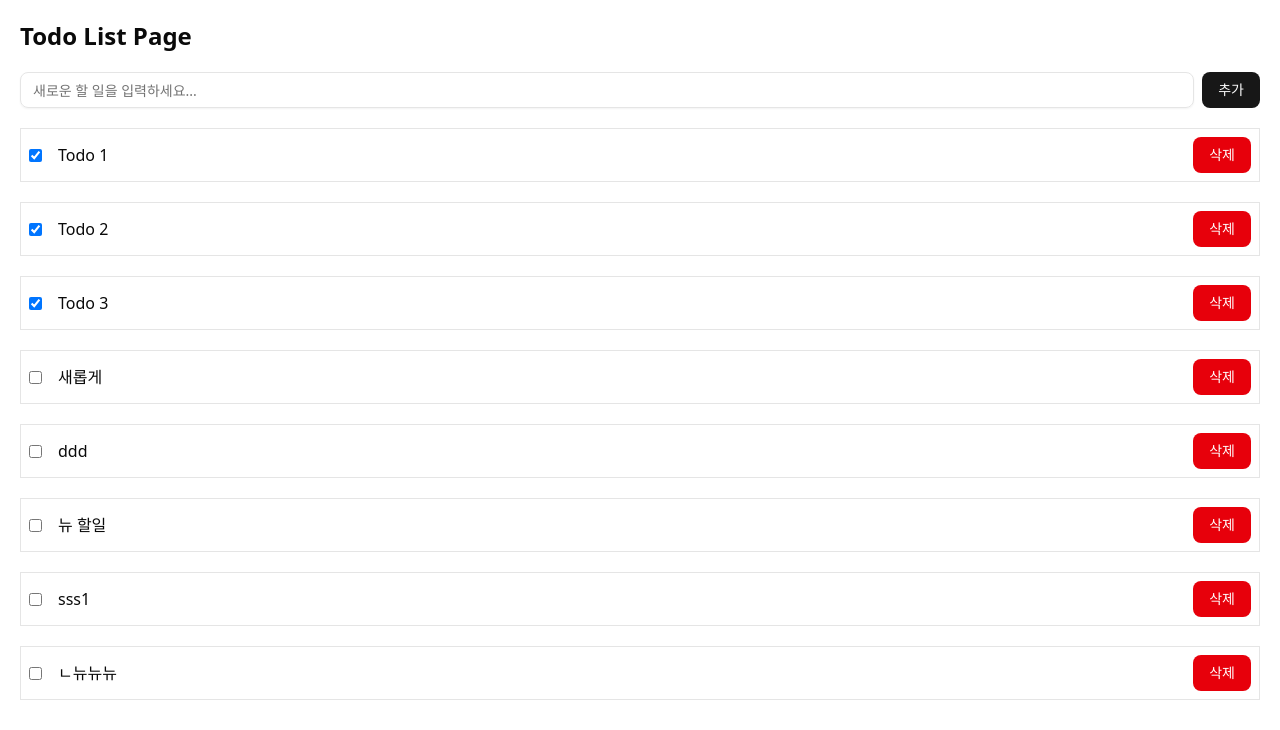
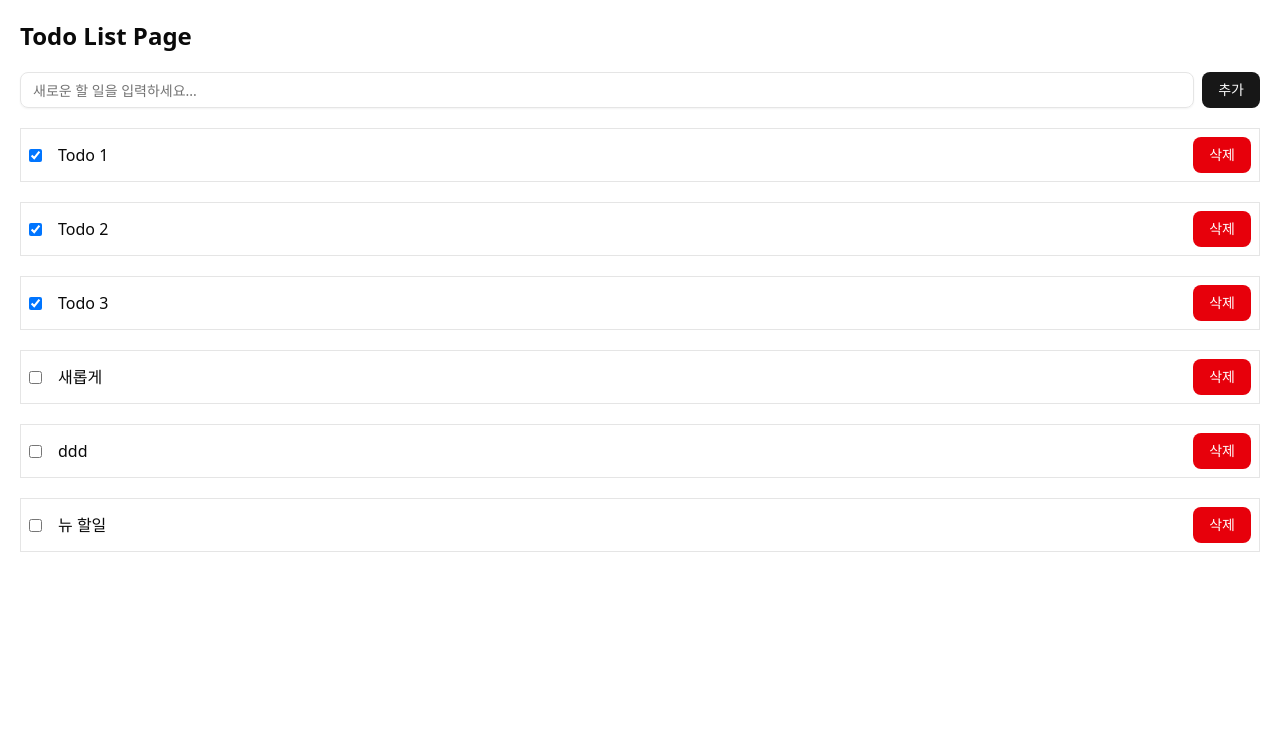
Before and after one commit to gudrmsglgl/react_sns, a React (Vite) app: page /todo-list in a window 1280 px wide. Shown: the top 730 px of the page. Built offline with nearby package versions, Linux system fonts and the light colour scheme; data requests are answered from the project's data file.

Commit message:
feat: delete 기능 구현

```diff
--- a/server/db.json
+++ b/server/db.json
@@ -29,16 +29,6 @@
       "id": "c887",
       "content": "뉴 할일",
       "isDone": false
-    },
-    {
-      "id": "32a4",
-      "content": "sss1",
-      "isDone": false
-    },
-    {
-      "id": "1e3e",
-      "content": "ㄴ뉴뉴뉴",
-      "isDone": false
     }
   ]
 }
--- /dev/null
+++ b/src/api/delete-todo.ts
@@ -0,0 +1,13 @@
+import { API_URL } from "@/lib/constants";
+
+export async function deleteTodo(id: string) {
+  const response = await fetch(`${API_URL}/todos/${id}`, {
+    method: "DELETE",
+  });
+
+  if (!response.ok) {
+    throw new Error("Failed to delete todo");
+  }
+  const data = await response.json();
+  return data;
+}
--- a/src/components/todo-list/todo-item.tsx
+++ b/src/components/todo-list/todo-item.tsx
@@ -1,16 +1,20 @@
 import { Button } from "@/components/ui/button";
-import { useDeleteTodo } from "@/stores/todo";
 import type { Todo } from "@/types";
 import { Link } from "react-router";
 import { useUpdateTodoMutation } from "@/hooks/queries/use-update-todo-mutation";
+import { useDeleteTodoMutation } from "@/hooks/queries/use-delete-todo-mutation";
 
 export default function TodoItem({ id, content, isDone }: Todo) {
-  const deleteTodoAction = useDeleteTodo();
-
-  const { mutate, isPending } = useUpdateTodoMutation();
+  const { mutate: updateTodoMutation, isPending: isUpdating } =
+    useUpdateTodoMutation();
+  const { mutate: deleteTodoMutation, isPending: isDeleting } =
+    useDeleteTodoMutation();
 
   const handleUpdateTodo = () => {
-    mutate({ id, isDone: !isDone });
+    updateTodoMutation({ id, isDone: !isDone });
+  };
+  const handleDeleteTodo = () => {
+    deleteTodoMutation(id);
   };
 
   return (
@@ -19,12 +23,17 @@ export default function TodoItem({ id, content, isDone }: Todo) {
         <input
           type={"checkbox"}
           checked={isDone}
+          disabled={isDeleting}
           onChange={() => handleUpdateTodo()}
         />
         <Link to={`/todo-list/${id}`}>{content}</Link>
       </div>
 
-      <Button variant={"destructive"} onClick={() => deleteTodoAction(id)}>
+      <Button
+        disabled={isDeleting}
+        variant={"destructive"}
+        onClick={() => handleDeleteTodo()}
+      >
         삭제
       </Button>
     </div>
--- /dev/null
+++ b/src/hooks/queries/use-delete-todo-mutation.ts
@@ -0,0 +1,19 @@
+import { useMutation } from "@tanstack/react-query";
+import { deleteTodo } from "@/api/delete-todo";
+import { useQueryClient } from "@tanstack/react-query";
+import type { Todo } from "@/types";
+import { QUERY_KEYS } from "@/lib/constants";
+
+export function useDeleteTodoMutation() {
+  const queryClient = useQueryClient();
+
+  return useMutation({
+    mutationFn: deleteTodo,
+    onSuccess: (deletedTodo) => {
+      queryClient.setQueryData<Todo[]>(QUERY_KEYS.todo.list, (prevTodos) => {
+        if (!prevTodos) return [];
+        return prevTodos.filter((todo) => todo.id !== deletedTodo.id);
+      });
+    },
+  });
+}
```
